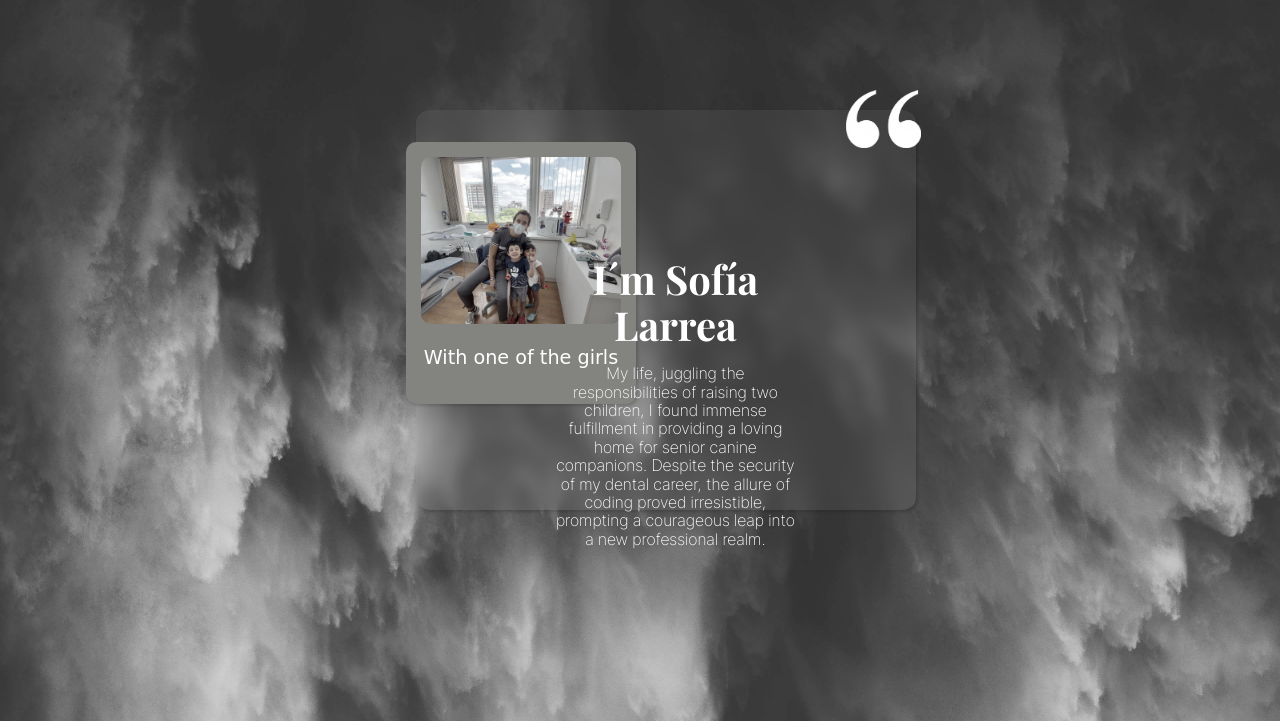
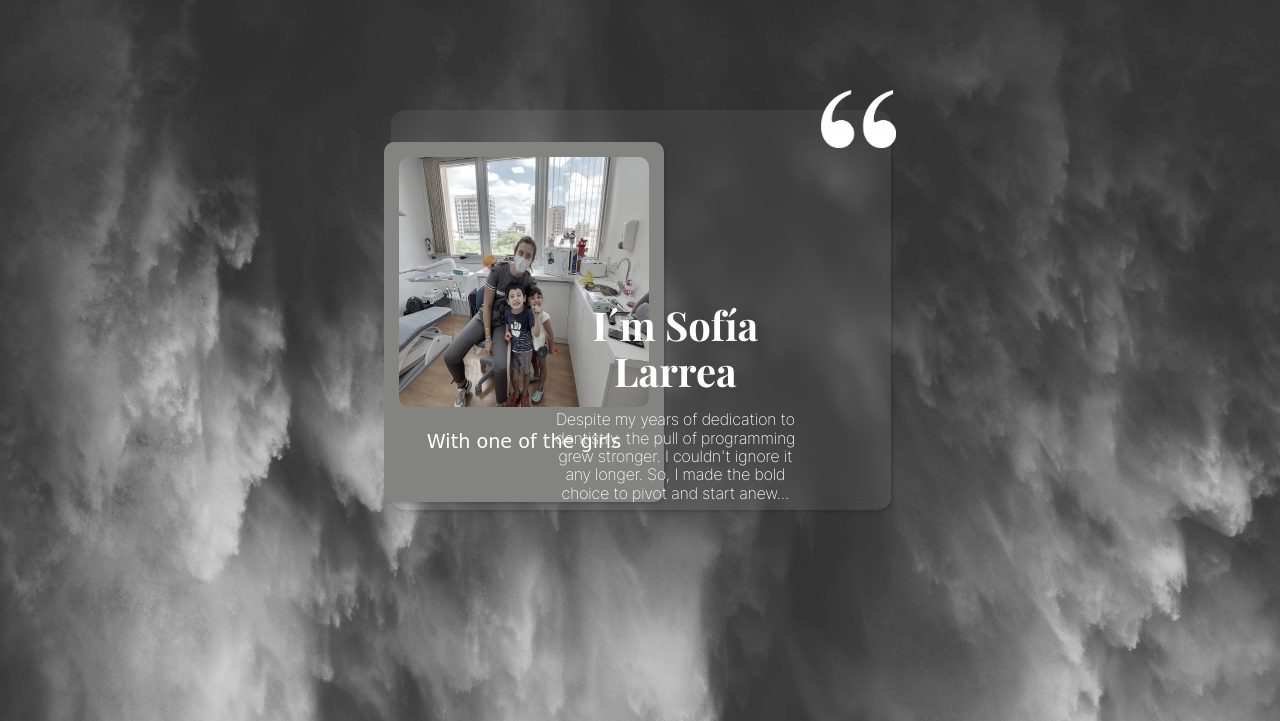
Before and after one commit to sofilarrea/ADA-final-project, a plain HTML site: page index.html in a window 1280 px wide. Shown: the part 850-1571 px from the top of the page. Drawn offline with nearby package versions, Linux system fonts and the light colour scheme; a web font is replaced by a local one.

Commit message:
polaroid

```diff
--- a/css/desktop.css
+++ b/css/desktop.css
@@ -38,7 +38,14 @@ nav {
 /* Section One */
 .polaroid{
     top: 24%;
-    right: 280%;
+    right: 220%;
+    width: 250px;
+    height: 330px;
+
+}
+.polaroid img{
+    height: 250px;
+    width: 250px;
 }
 .section-one-text{
     left: 43%;
--- a/index.html
+++ b/index.html
@@ -28,7 +28,7 @@
                 </div>
                 <ul class="navbar-links">
                     <li><a href="contact.html">Contact Me</a></li>
-                    <li><a href="porftolio.html">Portfolio</a></li><li>
+                    <li><a href="portfolio.html">Portfolio</a></li><li>
                 </ul>
             </nav>
         </header>
@@ -45,7 +45,10 @@
                 </div>
                 <div class="section-one-text">
                     <h3>I´m Sofía Larrea</h3>
-                    <p>My life, juggling the responsibilities of raising two children, I found immense fulfillment in providing a loving home for senior canine companions. Despite the security of my dental career, the allure of coding proved irresistible, prompting a courageous leap into a new professional realm.</p>
+                    <p>Despite my years of dedication to dentistry, the pull of programming grew stronger. I couldn't ignore it any longer. So, I made the bold choice to pivot and start anew...</p>
+
+
+
                 </div>
             </div>
         </section>
```
Also changed, not shown: contact.html (+3 -3 lines), porftolio.html (+1 -1 lines).
